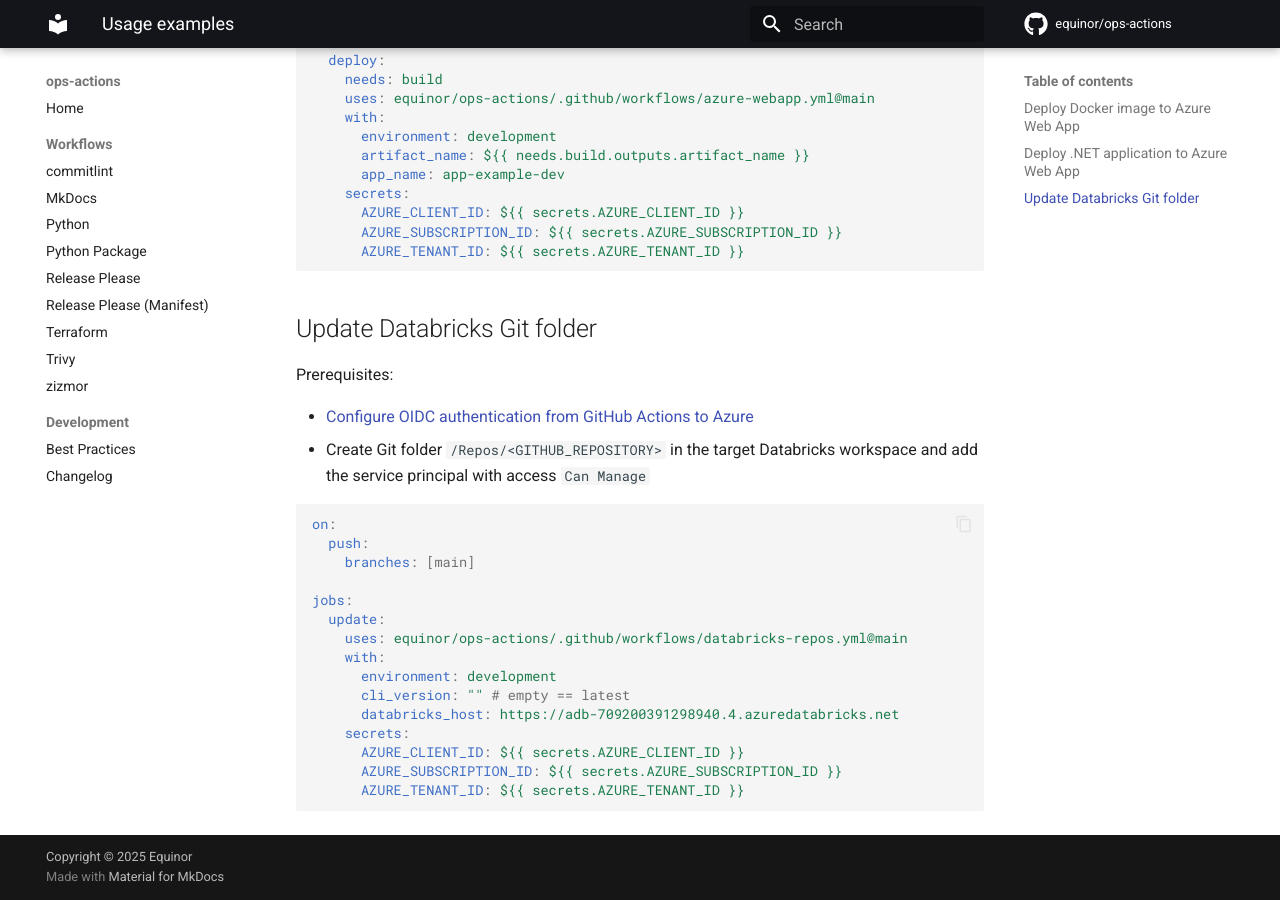
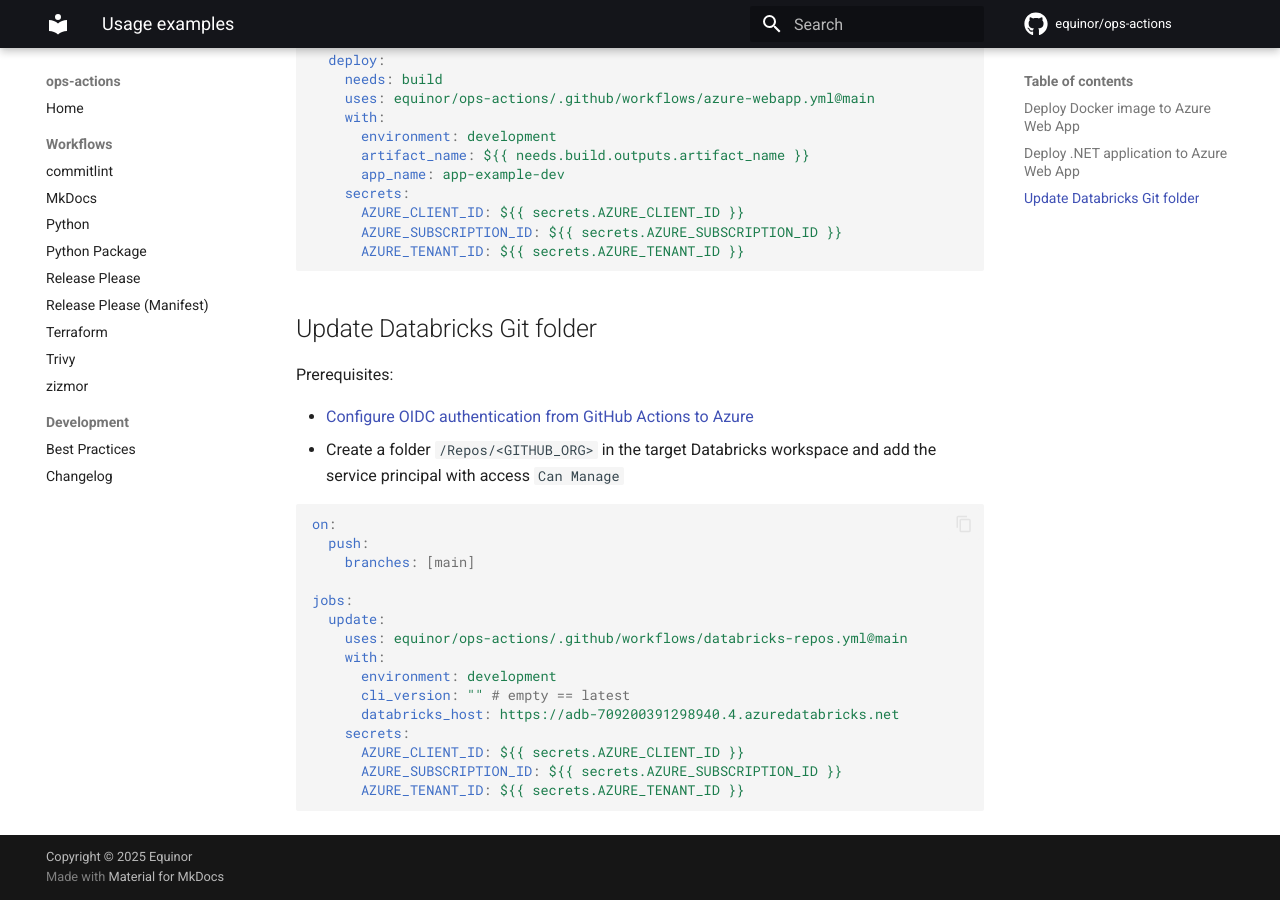
Before and after one commit to equinor/ops-actions, an MkDocs documentation site: the page built from docs/usage-examples.md, in a window 1280 px wide and 900 px high, scrolled down 1238 px. Built offline with MkDocs 1.6.1 and Material for MkDocs 9.7.7, drawn with Linux system fonts in a browser that asks for light colours; comment, search, counter and statistics services are not loaded.

Commit message:
feat(databricks-repos): create repo if doesn't exist (#906)
Creating a repo in Databricks requires a Git credential for
authenticating to the Git provider (in our case GitHub). Until now,
we've expected callers of this reusable workflow to create the initial
repo as a prerequisite. However, since we're already creating a Git
credential in this workflow, we might as well check if the repo already
exists, and if it doesn't, try to create it.

````diff
--- a/docs/usage-examples.md
+++ b/docs/usage-examples.md
@@ -73,7 +73,7 @@
 Prerequisites:
 
 - [Configure OIDC authentication from GitHub Actions to Azure](https://github.com/equinor/azure-github-oidc-template)
-- Create Git folder `/Repos/<GITHUB_REPOSITORY>` in the target Databricks workspace and add the service principal with access `Can Manage`
+- Create a folder `/Repos/<GITHUB_ORG>` in the target Databricks workspace and add the service principal with access `Can Manage`
 
 ```yaml
 on:
````
Also changed, not shown: 1 other file.
